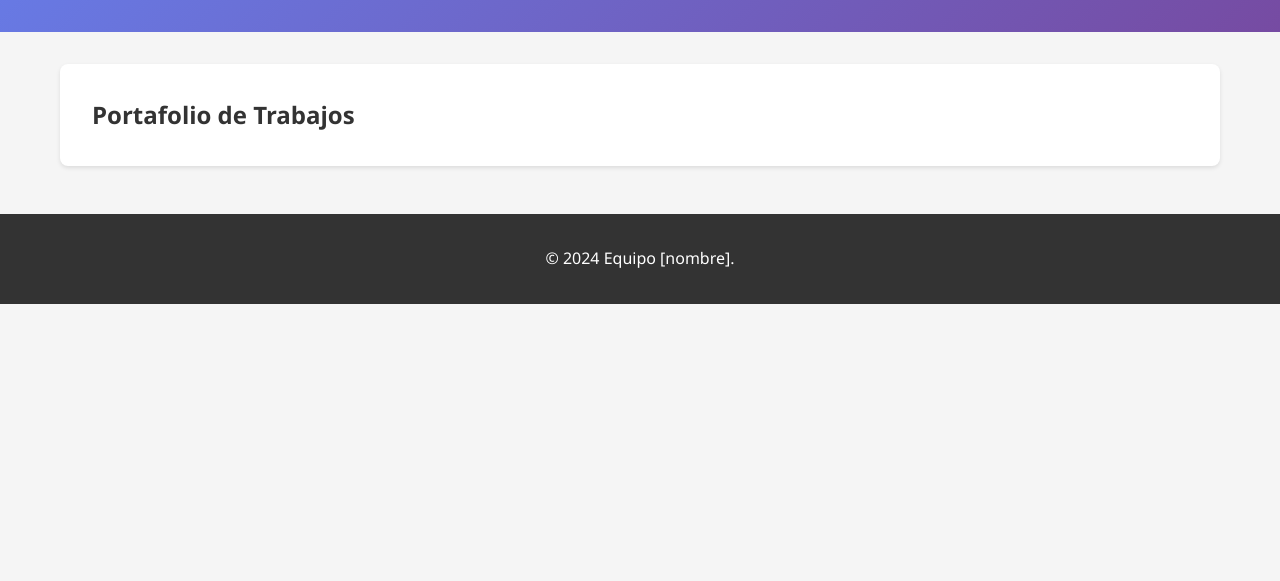
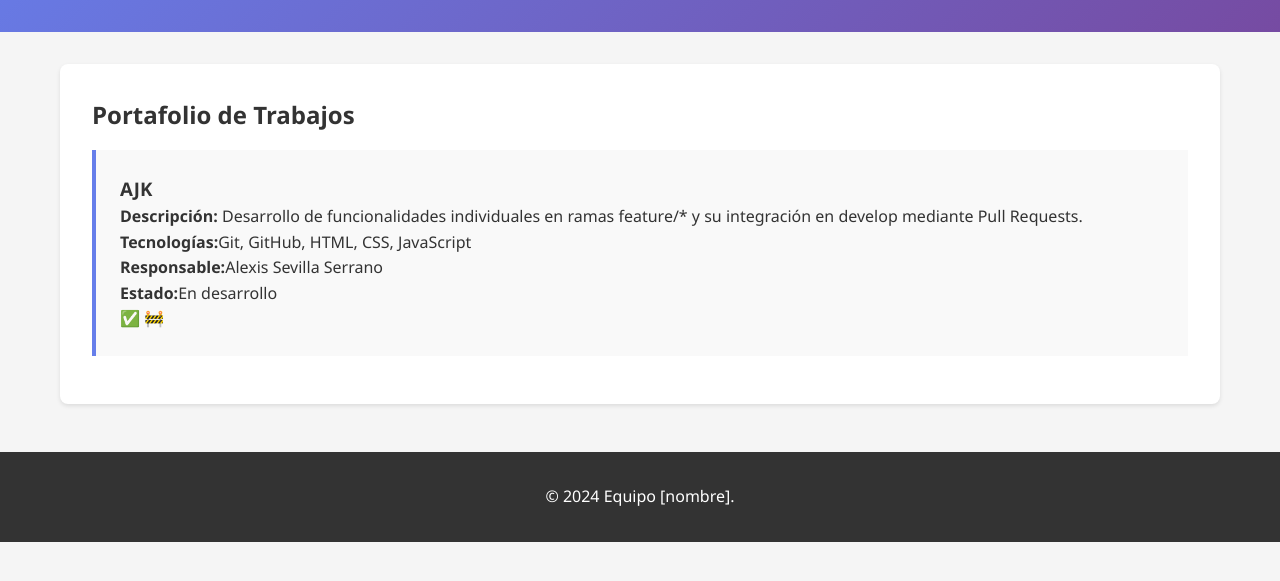
Before and after one commit to JeronimoOsorio/portafolio-equipo-AJK, a plain HTML site: page proyectos.html in a window 1280 px wide. Shown: the part 125-706 px from the top of the page. Drawn offline with Linux system fonts and the light colour scheme.

Commit message:
feat: Añado proyecto AJK al archivo de proyectos y el apartado de Alexis Sevilla Serrano a js

```diff
--- a/config.js
+++ b/config.js
@@ -1,10 +1,14 @@
 // Configuración del portafolio
 const configuracion = {
-    nombreEquipo: "Equipo [nombre]",
+    nombreEquipo: "AJK",
     version: "1.0.0",
-    fechaCreacion: "2024-11-14",
+    fechaCreacion: "2025-11-14",
     miembros: [
-        // Cada miembro añadirá su información aquí
+		{
+			nombre: "Alexis Sevilla Serrano",
+			rol: "Desarrollador de Funcionalidades Web",
+			github: "Alexis(https://github.com/Alexis15014)"
+		}
     ]
 };
 
--- a/proyectos.html
+++ b/proyectos.html
@@ -18,7 +18,13 @@
     <main>
         <section id="lista-proyectos">
             <h2>Portafolio de Trabajos</h2>
-            <!-- Cada miembro añadirá un proyecto -->
+            <article class="proyecto">
+				<h3>AJK</h3>
+				<p><strong>Descripción:</strong> Desarrollo de funcionalidades individuales en ramas feature/* y su integración en develop mediante Pull Requests.</p>
+				<p><strong>Tecnologías:</strong>Git, GitHub, HTML, CSS, JavaScript</p>
+				<p><strong>Responsable:</strong>Alexis Sevilla Serrano</p>
+				<p><strong>Estado:</strong>En desarrollo</p> ✅ 🚧
+			</article>
         </section>
     </main>
 
```
